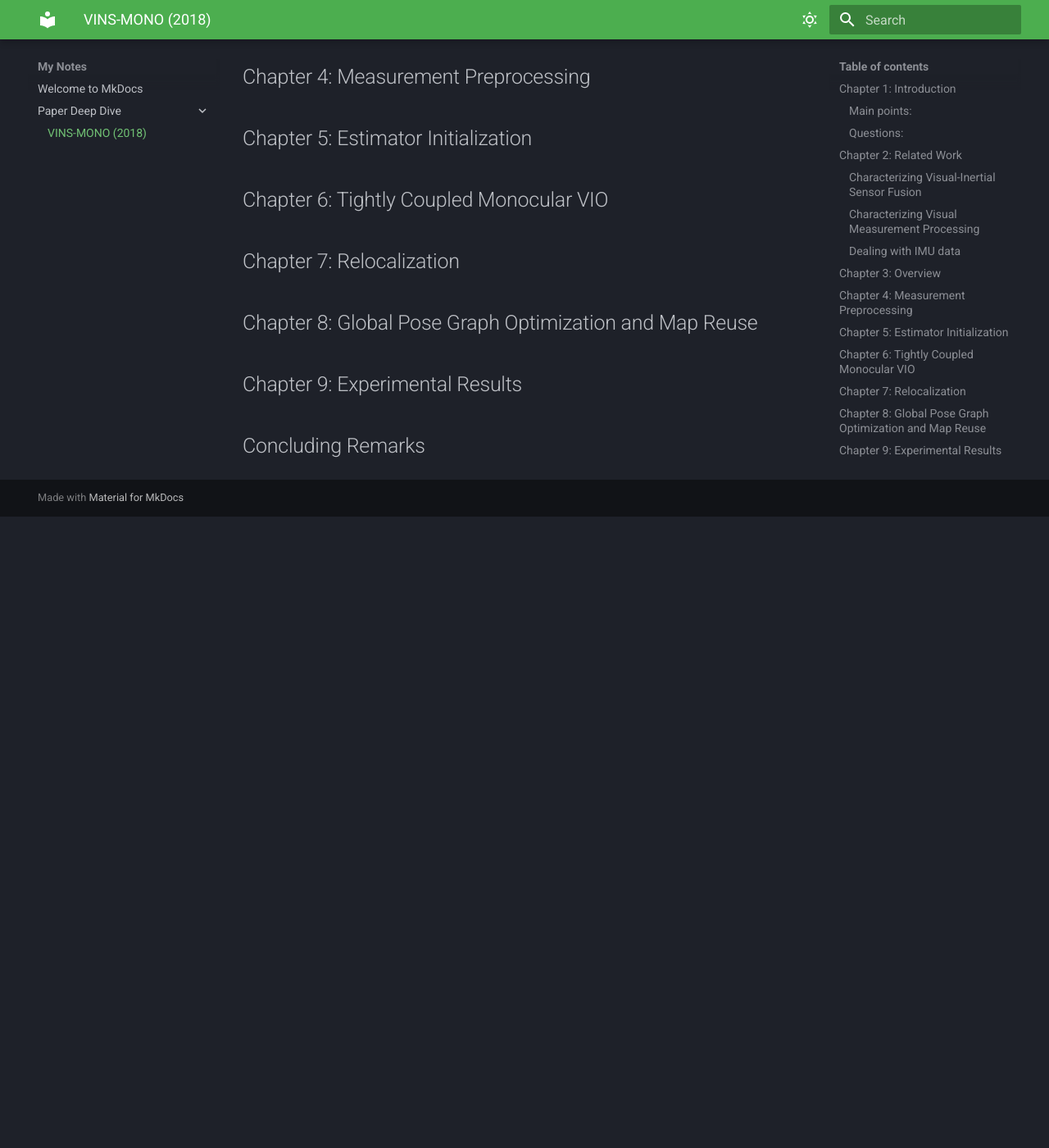
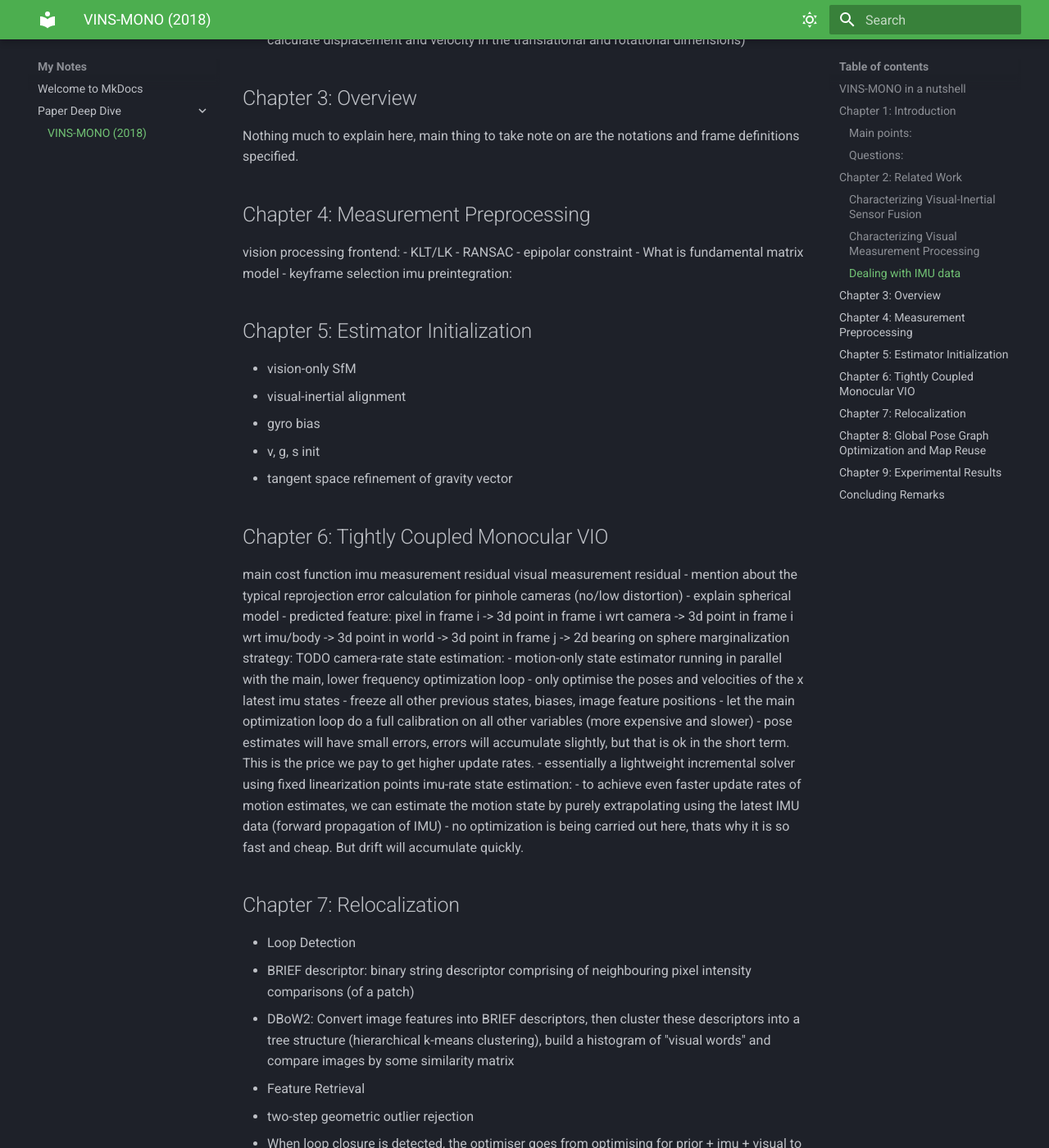
Before and after one commit to KeeJin/Notes, an MkDocs documentation site: the page built from docs/Paper Deep Dive/vins-mono.md, in a window 1280 px wide and 1400 px high, scrolled down 2096 px. Shown: the whole window at 82% size. Built offline with MkDocs 1.6.1 and Material for MkDocs 9.7.7, drawn with Linux system fonts in a browser that asks for light colours; before the commit the page ends 2726 px from its top, so only the background shows below that; some of the changed text lies outside the part shown.

Commit message:
wip: vins_mono notes

```diff
--- a/docs/Paper Deep Dive/vins-mono.md
+++ b/docs/Paper Deep Dive/vins-mono.md
@@ -3,6 +3,9 @@
 !!! info "Opening remarks"
 
     These notes have been written with the assumption that the reader has little to no background in classical computer vision concepts. However, knowledge in basic linear algebra, calculus, SLAM and dynamics is assumed.
+
+## VINS-MONO in a nutshell
+VINS-MONO is one of the many attempts to solve the following problem: with a single camera and single imu, how can I accurately track my motion over time in an efficient way? It is one of the more influential papers for modern classical VIO.
 
 ## Chapter 1: Introduction
 
@@ -59,14 +62,59 @@ IMU data frequency tends to be a lot higher than camera frame rates. The typical
 Nothing much to explain here, main thing to take note on are the notations and frame definitions specified.
 
 ## Chapter 4: Measurement Preprocessing
+vision processing frontend:
+- KLT/LK
+- RANSAC
+  - epipolar constraint
+- What is fundamental matrix model
+- keyframe selection
+imu preintegration:
+
 
 ## Chapter 5: Estimator Initialization
+- vision-only SfM
+- visual-inertial alignment
+  - gyro bias
+  - v, g, s init
+  - tangent space refinement of gravity vector
 
 ## Chapter 6: Tightly Coupled Monocular VIO
 
+main cost function
+imu measurement residual
+visual measurement residual
+- mention about the typical reprojection error calculation for pinhole cameras (no/low distortion)
+- explain spherical model
+- predicted feature: pixel in frame i -> 3d point in frame i wrt camera -> 3d point in frame i wrt imu/body
+  -> 3d point in world -> 3d point in frame j -> 2d bearing on sphere
+marginalization strategy: TODO
+camera-rate state estimation:
+  - motion-only state estimator running in parallel with the main, lower frequency optimization loop
+  - only optimise the poses and velocities of the x latest imu states
+  - freeze all other previous states, biases, image feature positions
+  - let the main optimization loop do a full calibration on all other variables (more expensive and slower)
+  - pose estimates will have small errors, errors will accumulate slightly, but that is ok in the short term. This is the price we pay to get higher update rates.
+  - essentially a lightweight incremental solver using fixed linearization points
+imu-rate state estimation:
+  - to achieve even faster update rates of motion estimates, we can estimate the motion state by purely extrapolating using the latest IMU data (forward propagation of IMU)
+  - no optimization is being carried out here, thats why it is so fast and cheap. But drift will accumulate quickly.
+
+
 ## Chapter 7: Relocalization
 
+- Loop Detection
+  - BRIEF descriptor: binary string descriptor comprising of neighbouring pixel intensity comparisons (of a patch)
+  - DBoW2: Convert image features into BRIEF descriptors, then cluster these descriptors into a tree structure (hierarchical k-means clustering), build a histogram of "visual words" and compare images by some similarity matrix
+- Feature Retrieval
+  - two-step geometric outlier rejection
+- When loop closure is detected, the optimiser goes from optimising for prior + imu + visual to optimising prior + imu + visual + loop closure visual. This is the sliding window optimisation getting augmented. There is also pose graph optimisation happening, covered in next section.
+
+
 ## Chapter 8: Global Pose Graph Optimization and Map Reuse
+- why 4 dof optimisation?
+- keyframe connection design
+- 4 dof pgo
+- pose graph load save merge
 
 ## Chapter 9: Experimental Results
 
```
